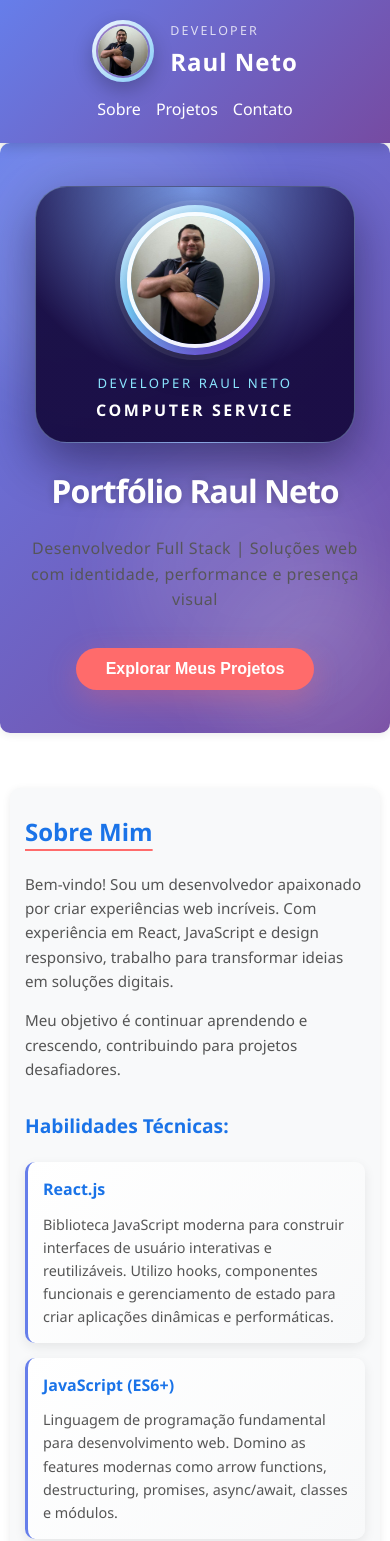
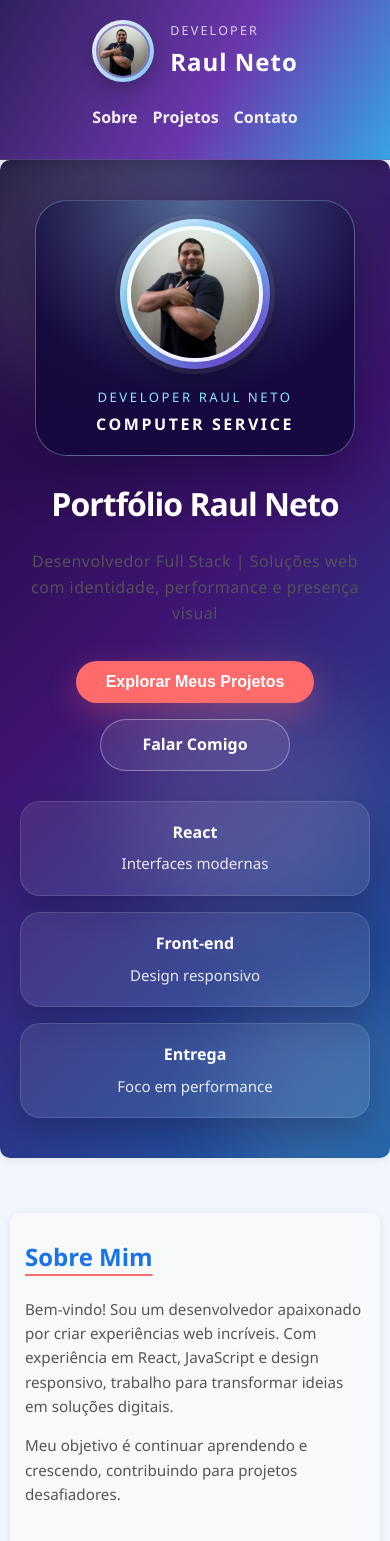
Before and after one commit to raulmacedodesenaneto/Meu-Portifolio, a React (Create React App) app: page / in a window 390 px wide. Shown: the top 1541 px of the page. Built offline with nearby package versions, Linux system fonts and the light colour scheme.

Commit message:
Improve portfolio experience and QA

```diff
--- a/public/index.html
+++ b/public/index.html
@@ -1,5 +1,5 @@
 <!DOCTYPE html>
-<html lang="en">
+<html lang="pt-BR">
   <head>
     <meta charset="utf-8" />
     <link rel="icon" href="%PUBLIC_URL%/profile.jpg" />
--- a/src/App.css
+++ b/src/App.css
@@ -13,6 +13,7 @@ body {
   font-family: 'Segoe UI', Tahoma, Geneva, Verdana, sans-serif;
   line-height: 1.6;
   color: #333;
+  background: linear-gradient(180deg, #f3f7ff 0%, #eef2fb 100%);
 }
 
 .App {
@@ -33,6 +34,10 @@ section {
   background-color: #f8f9fa;
   box-shadow: 0 2px 8px rgba(0, 0, 0, 0.08);
   animation: fadeIn 0.8s ease-out;
+}
+
+section[id] {
+  scroll-margin-top: 110px;
 }
 
 @keyframes fadeIn {
@@ -106,6 +111,10 @@ footer p {
     padding: 20px 15px;
   }
 
+  section[id] {
+    scroll-margin-top: 140px;
+  }
+
   section {
     margin-bottom: 40px;
     padding: 25px 15px;
--- a/src/components/Contact.css
+++ b/src/components/Contact.css
@@ -14,6 +14,18 @@
   border-radius: 12px;
   box-shadow: 0 4px 12px rgba(0, 0, 0, 0.08);
   animation: slideInLeft 0.6s ease-out;
+}
+
+.sr-only {
+  position: absolute;
+  width: 1px;
+  height: 1px;
+  padding: 0;
+  margin: -1px;
+  overflow: hidden;
+  clip: rect(0, 0, 0, 0);
+  white-space: nowrap;
+  border: 0;
 }
 
 @keyframes slideInLeft {
--- a/src/components/Contact.js
+++ b/src/components/Contact.js
@@ -35,7 +35,9 @@ function Contact() {
       <div className="contact-container">
         <form className="contact-form" onSubmit={handleSubmit}>
           <div className="form-group">
+            <label className="sr-only" htmlFor="contact-name">Seu nome</label>
             <input
+              id="contact-name"
               type="text"
               name="name"
               placeholder="Seu Nome"
@@ -45,7 +47,9 @@ function Contact() {
             />
           </div>
           <div className="form-group">
+            <label className="sr-only" htmlFor="contact-email">Seu email</label>
             <input
+              id="contact-email"
               type="email"
               name="email"
               placeholder="Seu Email"
@@ -55,7 +59,9 @@ function Contact() {
             />
           </div>
           <div className="form-group">
+            <label className="sr-only" htmlFor="contact-message">Sua mensagem</label>
             <textarea
+              id="contact-message"
               name="message"
               placeholder="Sua Mensagem"
               rows="5"
@@ -64,7 +70,7 @@ function Contact() {
               required
             ></textarea>
           </div>
-          <button type="submit" className="submit-btn">Enviar</button>
+          <button type="submit" className="submit-btn">Enviar por Email</button>
         </form>
 
         <div className="contact-info">
--- a/src/components/Footer.js
+++ b/src/components/Footer.js
@@ -4,7 +4,7 @@ import './Footer.css';
 function Footer() {
   return (
     <footer>
-      <p>© {new Date().getFullYear()} Meu Portfólio. Todos os direitos reservados.</p>
+      <p>© {new Date().getFullYear()} Raul Neto. Portfólio profissional com foco em presença digital e experiência web.</p>
     </footer>
   );
 }
--- a/src/components/Header.css
+++ b/src/components/Header.css
@@ -1,5 +1,6 @@
 .header {
-  background: linear-gradient(135deg, #667eea 0%, #764ba2 100%);
+  background: linear-gradient(120deg, rgba(36, 18, 84, 0.94) 0%, rgba(97, 42, 166, 0.94) 55%, rgba(40, 155, 224, 0.92) 100%);
+  backdrop-filter: blur(14px);
   padding: 25px 40px;
   color: white;
   display: flex;
@@ -9,6 +10,7 @@
   position: sticky;
   top: 0;
   z-index: 100;
+  border-bottom: 1px solid rgba(255, 255, 255, 0.12);
 }
 
 .header-brand {
@@ -62,10 +64,12 @@
 .header nav a {
   color: white;
   text-decoration: none;
-  font-weight: 500;
+  font-weight: 600;
   font-size: 1rem;
   transition: all 0.3s ease;
   position: relative;
+  padding: 8px 0;
+  opacity: 0.92;
 }
 
 .header nav a::after {
@@ -81,6 +85,10 @@
 
 .header nav a:hover::after {
   width: 100%;
+}
+
+.header nav a:hover {
+  opacity: 1;
 }
 
 @media (max-width: 768px) {
--- a/src/components/Header.js
+++ b/src/components/Header.js
@@ -13,7 +13,7 @@ function Header() {
           <h1>Raul Neto</h1>
         </div>
       </div>
-      <nav>
+      <nav aria-label="Navegação principal">
         <a href="#about">Sobre</a>
         <a href="#projects">Projetos</a>
         <a href="#contact">Contato</a>
--- a/src/components/Hero.css
+++ b/src/components/Hero.css
@@ -3,7 +3,9 @@
   display: flex;
   align-items: center;
   justify-content: center;
-  background: linear-gradient(135deg, #667eea 0%, #764ba2 100%);
+  background:
+    radial-gradient(circle at top, rgba(120, 230, 255, 0.18), transparent 28%),
+    linear-gradient(135deg, #180730 0%, #3e1472 45%, #185fa4 100%);
   color: white;
   position: relative;
   overflow: hidden;
@@ -13,7 +15,7 @@
 .hero-content {
   z-index: 10;
   text-align: center;
-  max-width: 600px;
+  max-width: 760px;
   animation: fadeInUp 1s ease-out;
 }
 
@@ -98,6 +100,14 @@
   letter-spacing: 0.5px;
 }
 
+.hero-actions {
+  display: flex;
+  justify-content: center;
+  gap: 16px;
+  flex-wrap: wrap;
+  margin-bottom: 30px;
+}
+
 .hero-btn {
   background: #ff6b6b;
   color: white;
@@ -119,6 +129,56 @@
 
 .hero-btn:active {
   transform: translateY(-1px);
+}
+
+.hero-secondary-btn {
+  display: inline-flex;
+  align-items: center;
+  justify-content: center;
+  min-width: 190px;
+  padding: 15px 28px;
+  border-radius: 50px;
+  border: 1px solid rgba(255, 255, 255, 0.35);
+  background: rgba(255, 255, 255, 0.08);
+  color: #fff;
+  font-size: 1.05rem;
+  font-weight: 600;
+  text-decoration: none;
+  backdrop-filter: blur(10px);
+  transition: transform 0.3s ease, background 0.3s ease, border-color 0.3s ease;
+}
+
+.hero-secondary-btn:hover {
+  transform: translateY(-3px);
+  background: rgba(255, 255, 255, 0.14);
+  border-color: rgba(255, 255, 255, 0.55);
+  color: #fff;
+}
+
+.hero-highlights {
+  display: grid;
+  grid-template-columns: repeat(3, minmax(0, 1fr));
+  gap: 16px;
+}
+
+.hero-highlight-card {
+  padding: 18px 16px;
+  border-radius: 20px;
+  background: rgba(255, 255, 255, 0.08);
+  border: 1px solid rgba(255, 255, 255, 0.12);
+  box-shadow: 0 14px 30px rgba(8, 6, 32, 0.22);
+  backdrop-filter: blur(6px);
+}
+
+.hero-highlight-card strong {
+  display: block;
+  margin-bottom: 6px;
+  font-size: 1rem;
+}
+
+.hero-highlight-card span {
+  font-size: 0.94rem;
+  opacity: 0.88;
 }
 
 .hero-background {
@@ -197,6 +257,15 @@
     padding: 12px 30px;
     font-size: 1rem;
   }
+
+  .hero-secondary-btn {
+    padding: 12px 24px;
+    font-size: 1rem;
+  }
+
+  .hero-highlights {
+    grid-template-columns: 1fr;
+  }
 }
 
 @media (max-width: 480px) {
--- a/src/components/Hero.js
+++ b/src/components/Hero.js
@@ -20,12 +20,31 @@ function Hero() {
         </div>
         <h1 className="hero-title">Portfólio Raul Neto</h1>
         <p className="hero-subtitle">Desenvolvedor Full Stack | Soluções web com identidade, performance e presença visual</p>
-        <button className="hero-btn" onClick={() => {
-          const aboutSection = document.getElementById('about');
-          aboutSection?.scrollIntoView({ behavior: 'smooth' });
-        }}>
-          Explorar Meus Projetos
-        </button>
+        <div className="hero-actions">
+          <button className="hero-btn" onClick={() => {
+            const projectsSection = document.getElementById('projects');
+            projectsSection?.scrollIntoView({ behavior: 'smooth' });
+          }}>
+            Explorar Meus Projetos
+          </button>
+          <a className="hero-secondary-btn" href="#contact">
+            Falar Comigo
+          </a>
+        </div>
+        <div className="hero-highlights" aria-label="Destaques profissionais">
+          <div className="hero-highlight-card">
+            <strong>React</strong>
+            <span>Interfaces modernas</span>
+          </div>
+          <div className="hero-highlight-card">
+            <strong>Front-end</strong>
+            <span>Design responsivo</span>
+          </div>
+          <div className="hero-highlight-card">
+            <strong>Entrega</strong>
+            <span>Foco em performance</span>
+          </div>
+        </div>
       </div>
       <div className="hero-background">
         <div className="shape shape-1"></div>
```
Also changed, not shown: 1 other file (tests, documents, lock files or other folders).
